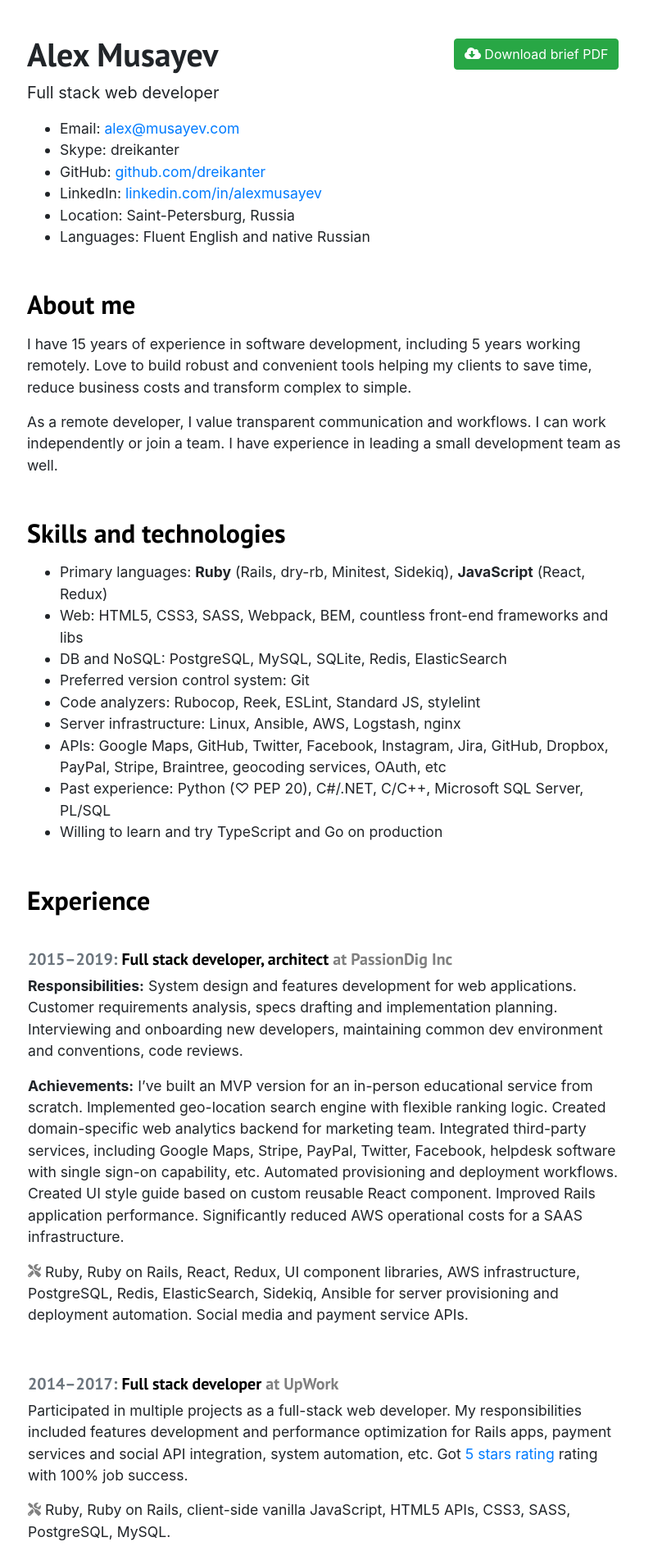
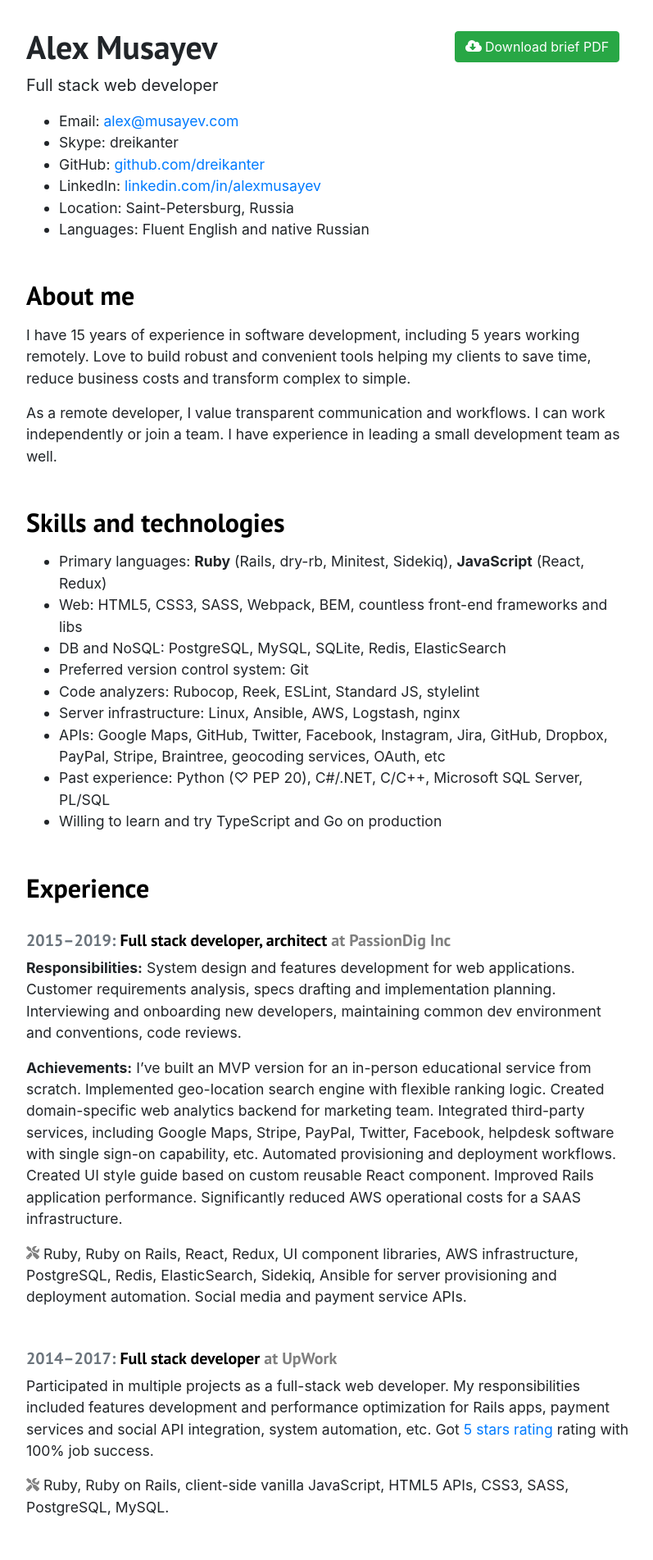
Before and after one commit to dreikanter/musayev.com, a Jekyll site: the page built from index.html, in a window 1280 px wide. Shown: the top 1903 px of the page at 82% size, without its empty margins (240-1037 px from the left). Built offline with Jekyll 4.4.1, drawn with Linux system fonts in a browser that asks for light colours.

Commit message:
Simplify whitespacing

```diff
--- a/_layouts/default.html
+++ b/_layouts/default.html
@@ -23,6 +23,7 @@
       font-size: 1.25rem;
       font-weight: 500;
       color: gray;
+      line-height: 1.3;
     }
 
     h1 > a,
@@ -67,31 +68,42 @@
       fill: gray;
     }
 
-    .section,
-    .subsection {
-      border: 1px solid transparent;
-      padding: 1.5rem 2rem .5rem 2rem;
+    .section {
+      padding: 1rem 2rem 1rem 2rem;
+      margin-bottom: 1rem;
     }
 
     .subsection {
-      margin: .5rem -2rem;
+      margin: 0 -2rem 1rem;
+      padding: 1rem 2rem;
     }
 
     .section:target,
     .subsection:target {
       background-color: #ffffcc;
       border-color: #eeeedd;
-      border-radius: .5rem;
+    }
+
+    section p:last-child,
+    section ul:last-child,
+    section ol:last-child,
+    .subsection:last-child {
+      margin-bottom:  0;
     }
 
     @media screen and (max-width: 500px) {
       .section,
-      .subsection {
-        padding: 1rem 1rem .5rem 1rem;
+      .subsection
+      {
+        padding: 1rem;
       }
 
       .subsection {
-        margin: .5rem -1rem;
+        margin: 0 -1rem 1rem;
+      }
+
+      .download-container {
+        margin-top: 2rem;
       }
     }
   </style>
```
